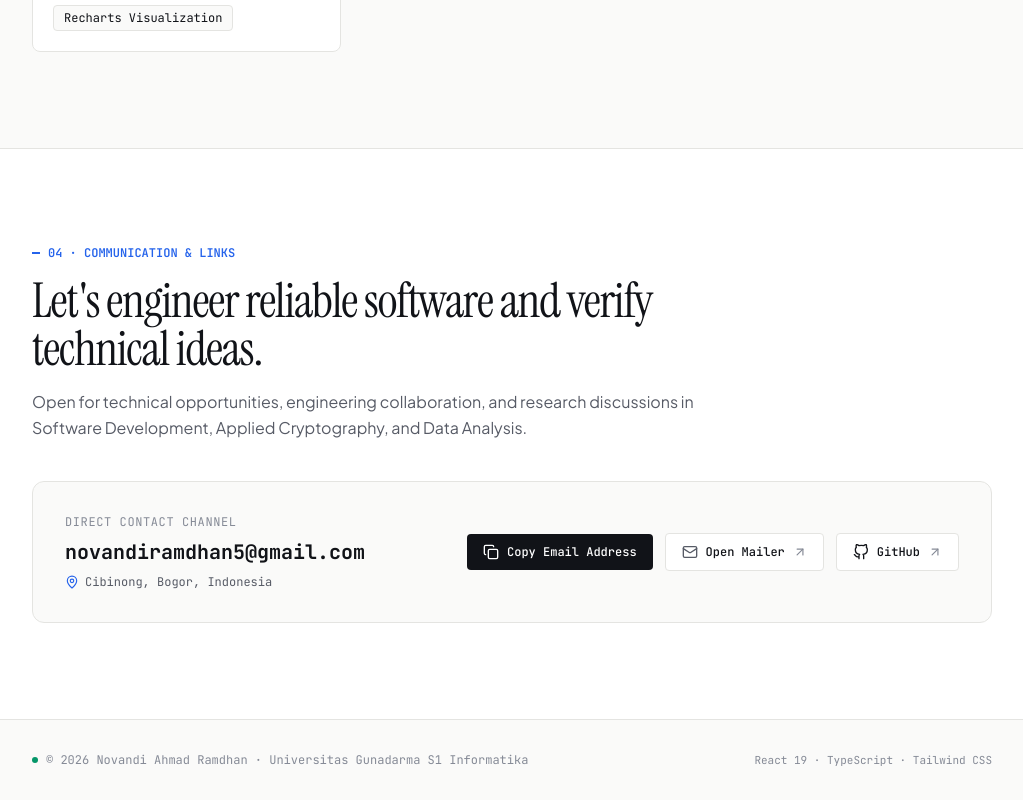
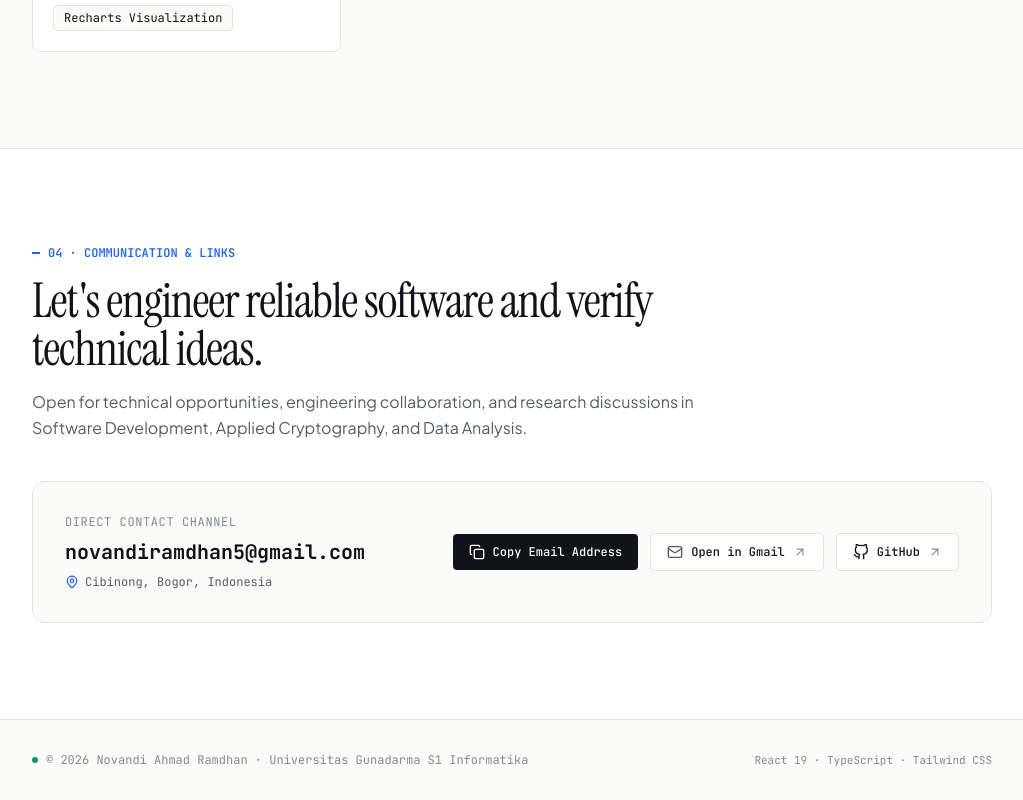
Before and after one commit to Vannnd1/novandi-portfolio, a React (Vite) app: page / in a window 1280 px wide. Shown: the part 6126-6926 px from the top of the page, without its empty margins (128-1151 px from the left). Built offline with nearby package versions, Linux system fonts and the light colour scheme.

Commit message:
feat: change Open Mailer button to Open in Gmail direct compose

```diff
--- a/src/components/ContactFooter.tsx
+++ b/src/components/ContactFooter.tsx
@@ -70,11 +70,13 @@ export const ContactFooter: React.FC = () => {
               </button>
 
               <a
-                href={`mailto:${profileData.email}`}
+                href={`https://mail.google.com/mail/?view=cm&fs=1&to=${profileData.email}`}
+                target="_blank"
+                rel="noreferrer"
                 className="group inline-flex items-center gap-2 px-4 py-2.5 border border-[#E4E4E1] hover:border-[#111318] bg-white text-[#111318] font-mono-tech text-xs font-medium rounded transition-all active:scale-[0.98] focus-visible:outline-2 focus-visible:outline-[#2563EB]"
               >
                 <Mail className="w-4 h-4 text-[#575B66]" aria-hidden="true" />
-                <span>Open Mailer</span>
+                <span>Open in Gmail</span>
                 <ArrowUpRight className="w-3.5 h-3.5 text-[#858A96] group-hover:text-[#2563EB] group-hover:translate-x-0.5 group-hover:-translate-y-0.5 transition-all duration-150" aria-hidden="true" />
               </a>
 
```
